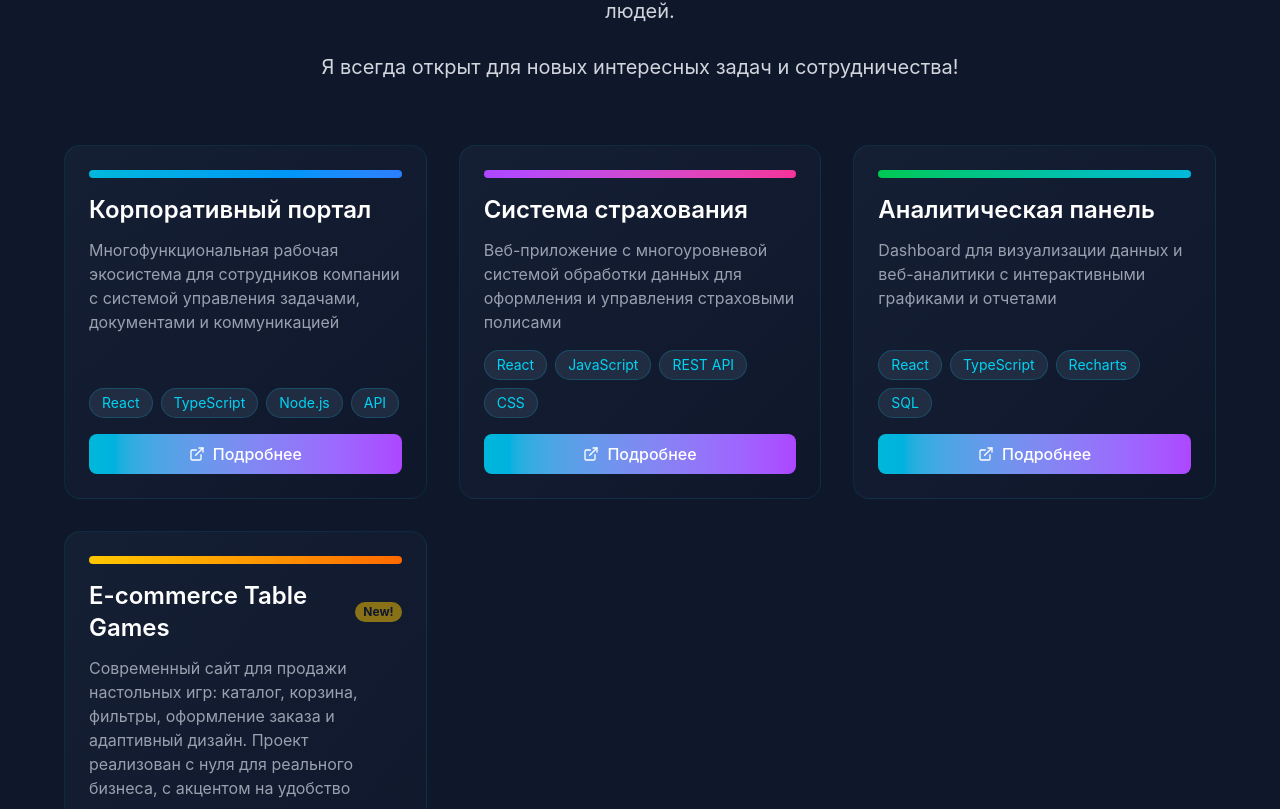
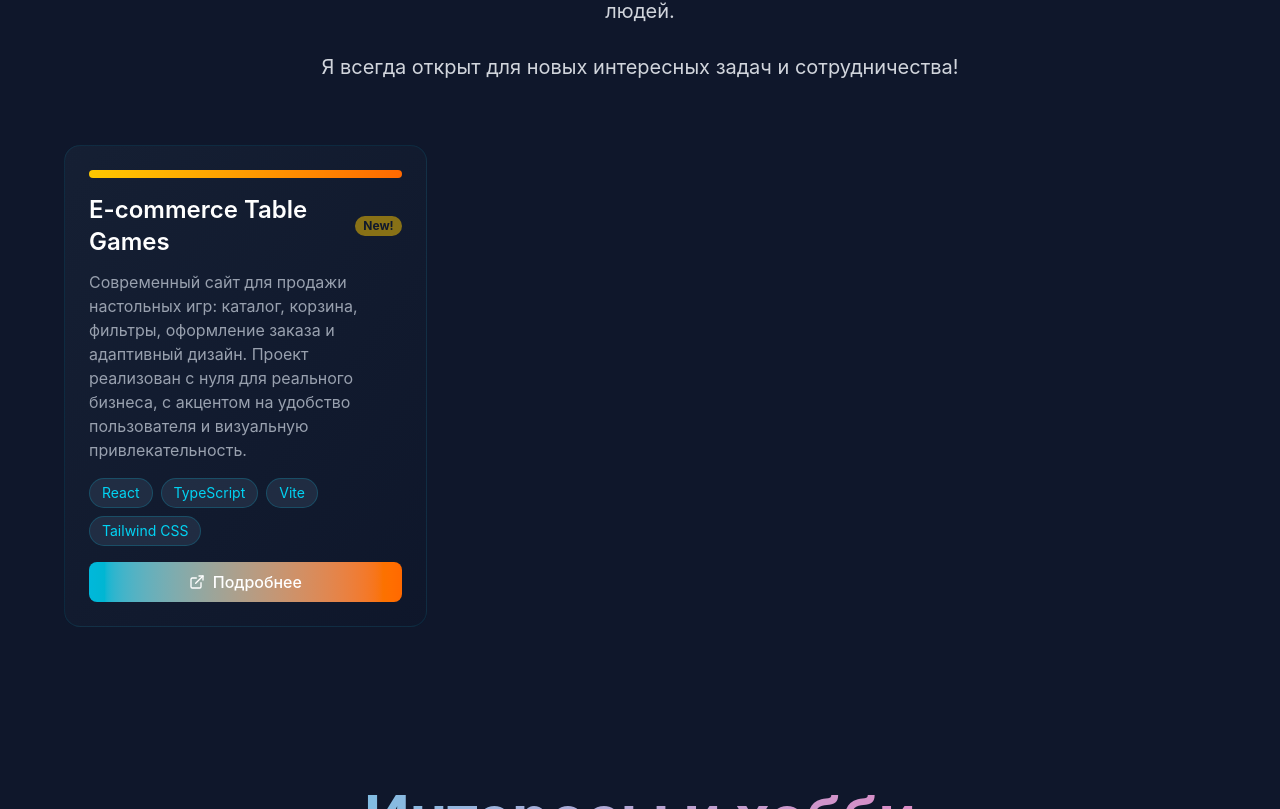
Before and after one commit to JustDoItMakeYourDreamsComeTrue/personal-portfolio-site, a React (Vite) app: page / in a window 1280 px wide. Shown: the part 4251-5060 px from the top of the page. Built offline with nearby package versions, Linux system fonts and the light colour scheme.

Commit message:
Show only 'E-commerce Table Games' project; remove others as requested

```diff
--- a/src/app/components/Projects.tsx
+++ b/src/app/components/Projects.tsx
@@ -7,28 +7,8 @@ export function Projects() {
     const ref = useRef(null);
     const isInView = useInView(ref, { once: true, amount: 0.3 });
 
+    // Оставлен только один рабочий проект по требованию пользователя
     const projects = [
-        {
-            title: "Корпоративный портал",
-            description:
-                "Многофункциональная рабочая экосистема для сотрудников компании с системой управления задачами, документами и коммуникацией",
-            technologies: ["React", "TypeScript", "Node.js", "API"],
-            gradient: "from-cyan-500 to-blue-500",
-        },
-        {
-            title: "Система страхования",
-            description:
-                "Веб-приложение с многоуровневой системой обработки данных для оформления и управления страховыми полисами",
-            technologies: ["React", "JavaScript", "REST API", "CSS"],
-            gradient: "from-purple-500 to-pink-500",
-        },
-        {
-            title: "Аналитическая панель",
-            description:
-                "Dashboard для визуализации данных и веб-аналитики с интерактивными графиками и отчетами",
-            technologies: ["React", "TypeScript", "Recharts", "SQL"],
-            gradient: "from-green-500 to-cyan-500",
-        },
         {
             title: "E-commerce Table Games",
             description:
```
